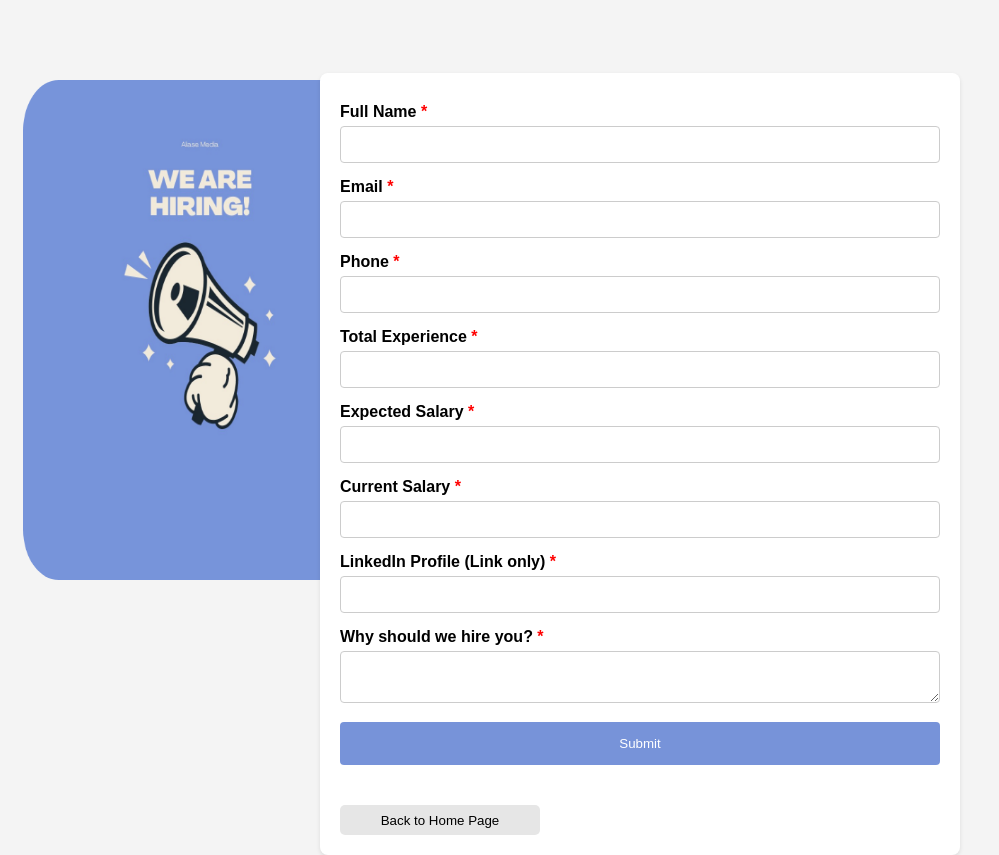
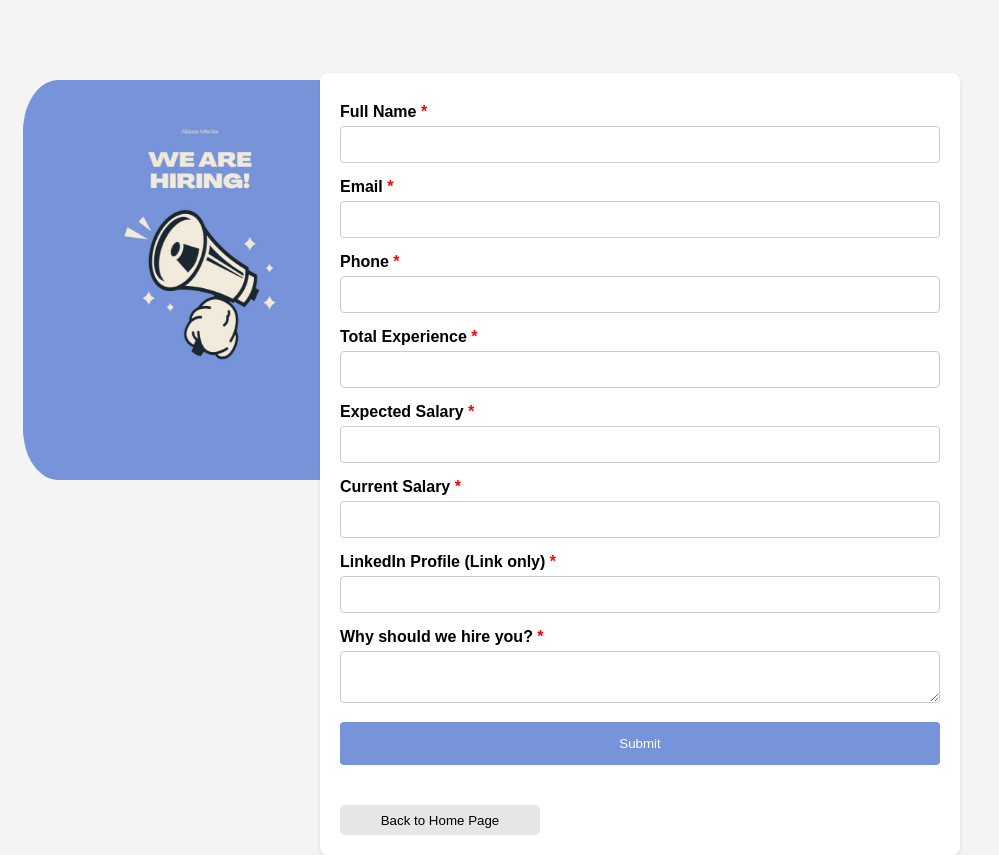
Before and after one commit to HuzaifaChaudary/aliasemedia, a plain HTML site: page recruit/recruit.html in a window 1280 px wide. Shown: the whole page, without its empty margins (0-999 px from the left). Drawn offline with Linux system fonts and the light colour scheme.

Commit message:
final layout

```diff
--- a/recruit/recruit.html
+++ b/recruit/recruit.html
@@ -85,7 +85,7 @@
 
     <body>
 
-        <img src="../../../hiring.png" alt="3D Graphic" class="graphic" style="width: 500px;height: 500px;">
+        <img src="../../../hiring.png" alt="3D Graphic" class="graphic" style="width: 500px;height: 400px;">
 
         <form id="hiringForm" style="margin-top: 10%;">
             <label for="fullName">Full Name<span class="required-field"></span></label>
```
